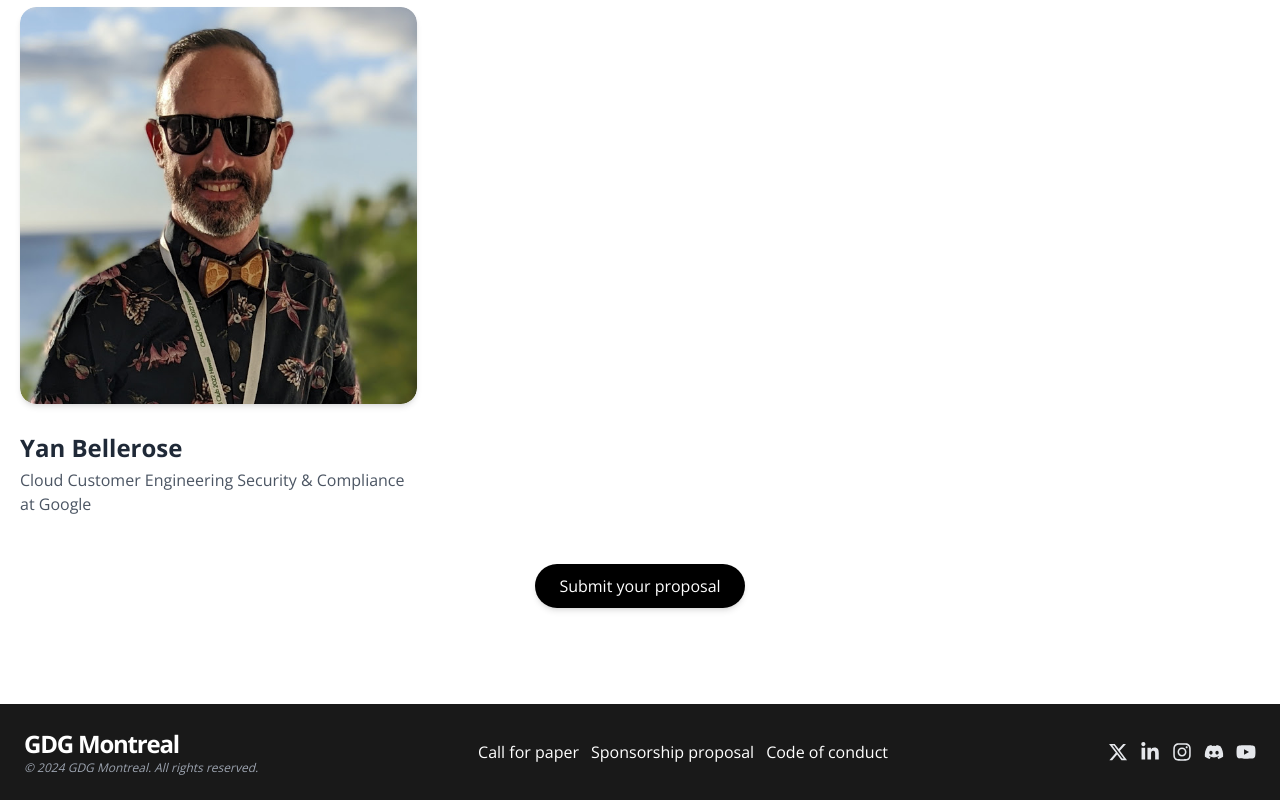
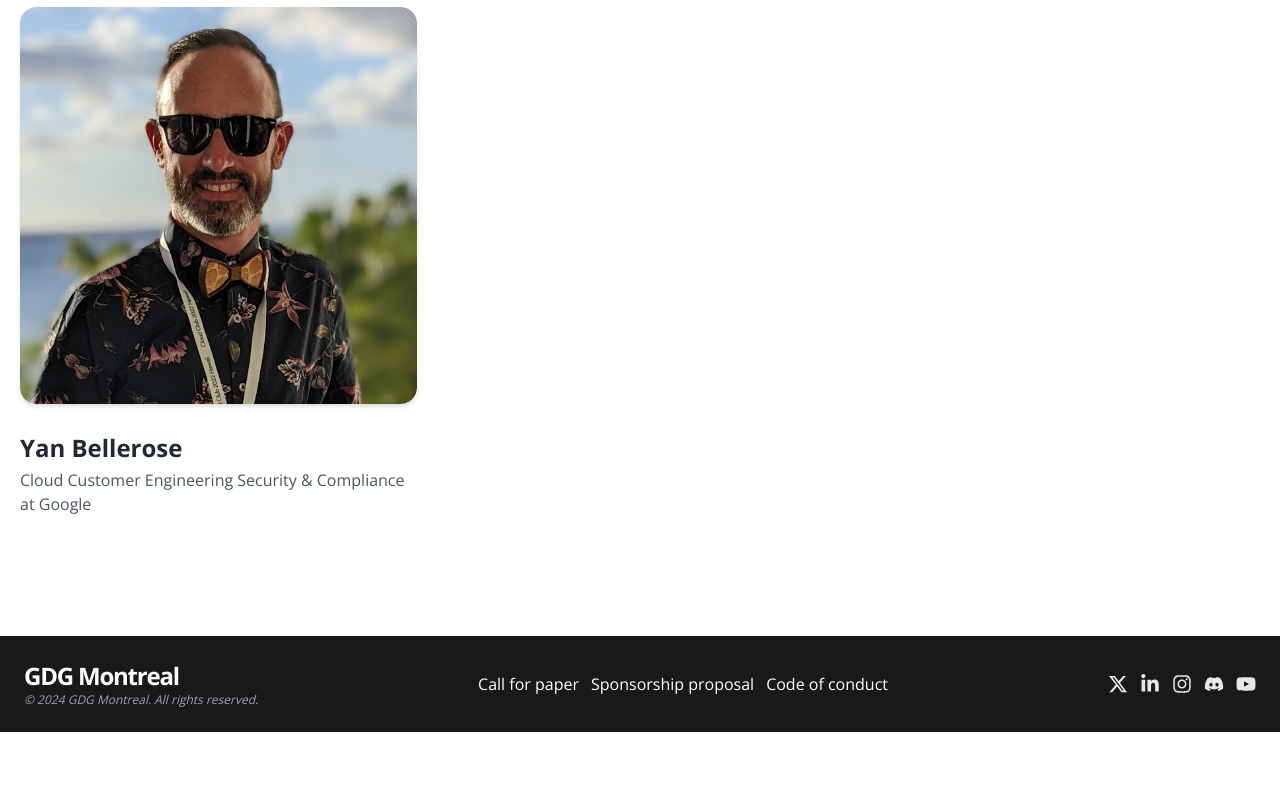
Before and after one commit to AndroidMontreal/DevFest2024, a Next.js app: page /speakers in a window 1280 px wide. Shown: the part 3332-4132 px from the top of the page. After the commit the page ends 4064 px from the top, so only its background shows below. Built offline with nearby package versions, Linux system fonts and the light colour scheme; no server answers.

Commit message:
remove c4p button

```diff
--- a/src/app/speakers/page.js
+++ b/src/app/speakers/page.js
@@ -37,7 +37,7 @@ const Speakers = () => {
           </li>
         ))}
       </ul>
-      <PillButton href="https://www.papercall.io/devfest-2024-mtl" label="Submit your proposal" />
+      {/* <PillButton href="https://www.papercall.io/devfest-2024-mtl" label="Submit your proposal" /> */}
     </div>
   );
 };
```
